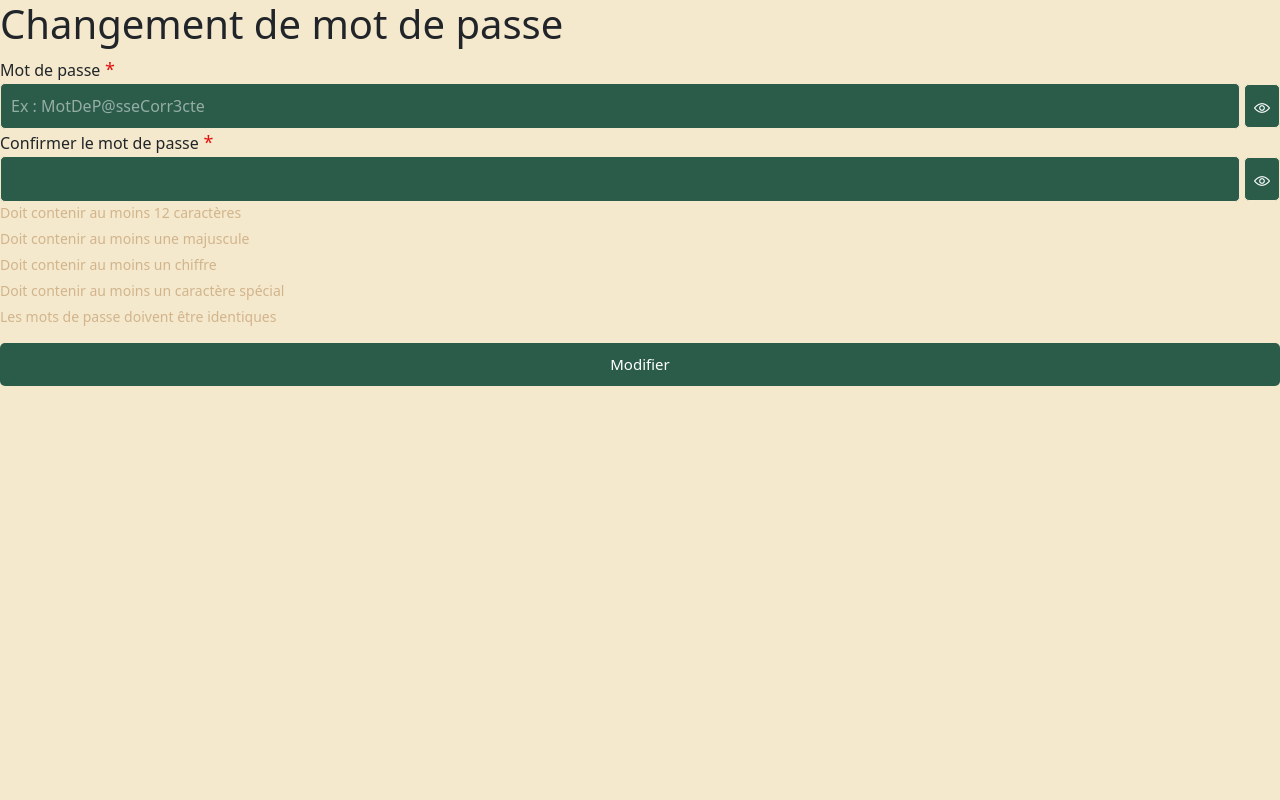
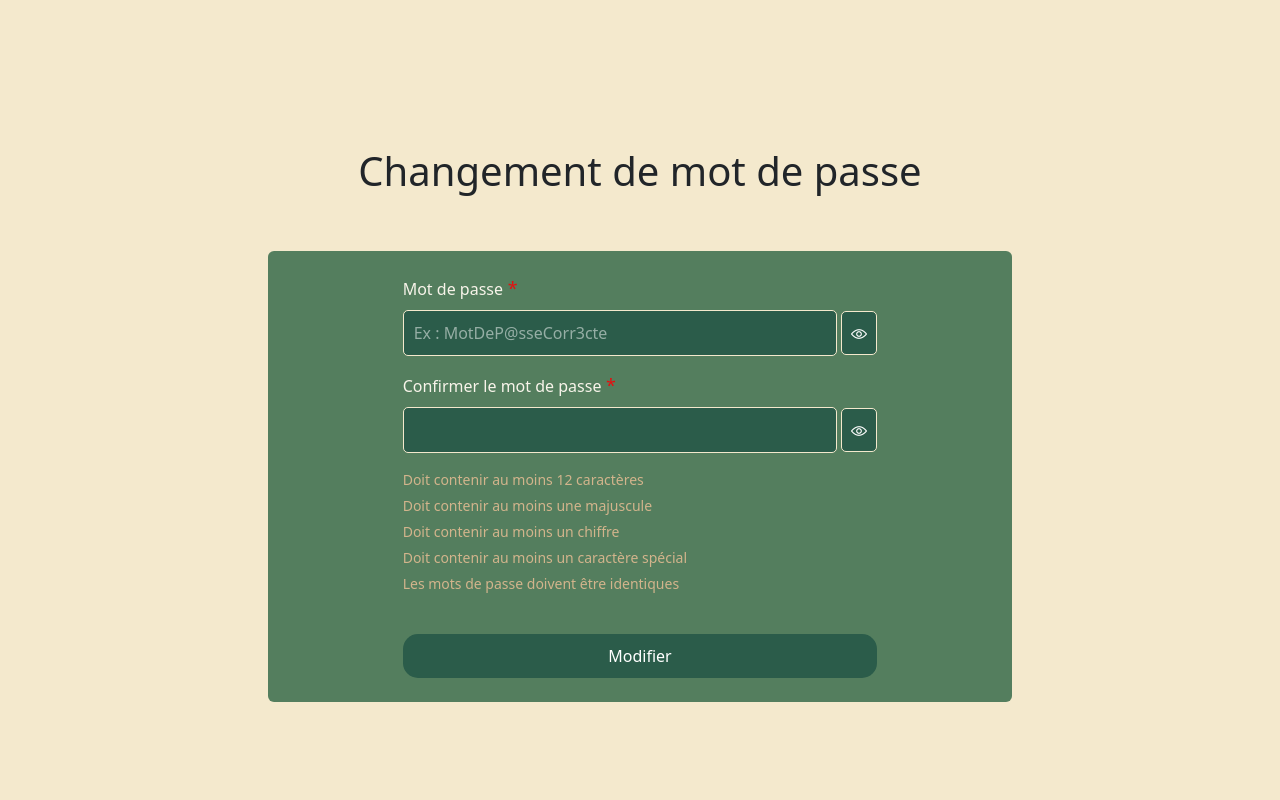
Before and after one commit to FC-Rats/Links-Awordkening, a PHP site: page /recuperation-password.php?token=1 in a window 1280 px wide. Run offline with PHP 8.4, Linux system fonts and the light colour scheme.

Commit message:
front main pages

```diff
--- a/Assets/CSS/form.css
+++ b/Assets/CSS/form.css
@@ -93,7 +93,7 @@ input::placeholder {
 #connection-button {
     margin: 0 auto;
     display: block;
-    border-radius: 15px;
+    border-radius: 15px!important;
     border: none;
     padding: 10px;
     cursor: pointer;
@@ -109,7 +109,7 @@ input::placeholder {
 
 #submit-button:not([disabled]),
 #connection-button {
-    background-color: var(--coffee);
+    background-color: var(--coffee)!important;
     color: #fff;
     margin-top: 15px;
     width: 100%;
--- a/Includes/account-connection.php
+++ b/Includes/account-connection.php
@@ -3,7 +3,7 @@ session_start();
 if (!class_exists('Connection')) {
     include('connection-function.php');
 }
-include 'utils.php';
+include '_utils.php';
 
 if ($_SERVER["REQUEST_METHOD"] == "POST") {
     if (isset($_POST["username"]) && isset($_POST["password"])) {
--- a/Includes/account-creation.php
+++ b/Includes/account-creation.php
@@ -4,7 +4,7 @@ if (!class_exists('Connection')) {
     include('connection-function.php');
 }
 
-include 'utils.php';
+include '_utils.php';
 
 if (isset($_POST["username"]) && isset($_POST["birthYear"]) && isset($_POST["email"]) && isset($_POST["password"])) {
     $username = $_POST["username"];
--- a/Includes/account-logout.php
+++ b/Includes/account-logout.php
@@ -5,7 +5,7 @@ if (!class_exists('Connection')) {
     include('connection-function.php');
 }
 
-include 'utils.php';
+include '_utils.php';
 
 $log = $db->query("INSERT INTO LA_LOG (idUser, dateTime, log, ip) VALUES (:id,:datetime,:log,:ip);", array(array(':id', $_SESSION['idUser']), array(':datetime',date('Y-m-d H:i:s')), array(':log', 'Deconnexion'), array(':ip', getIP())));
 
--- a/Includes/update-password.php
+++ b/Includes/update-password.php
@@ -8,7 +8,7 @@ if (!class_exists('Connection')) {
     include('connection-function.php');
 }
 
-include 'utils.php';
+include '_utils.php';
 
 $token = $_POST['token'];
 $password = password_hash($_POST["password"], PASSWORD_DEFAULT);
--- a/Pages/login.php
+++ b/Pages/login.php
@@ -15,11 +15,11 @@
 </head>
 
 <body>
-    <div class="container vh-100 d-flex justify-content-center align-items-center ">
-        <div class="row justify-content-center w-100 ">
+    <div class="container section d-flex justify-content-center align-items-center ">
+        <div class="row justify-content-center col-12">
             <h1 class="d-flex justify-content-center">Se connecter</h1>
             <div class="col-md-6 d-flex justify-content-center">
-                <form action="../Includes/account-connection.php" method="post" class="w-75 bg-viridian p-5 rounded-3">
+                <form action="../Includes/account-connection.php" method="post" class="col-lg-8 bg-viridian py-4 px-3 px-md-5 rounded-3">
                     <label for="username" class="text-white">Pseudo<span class="required"> *</span></label>
                     <input type="text" id="username" name="username" placeholder="Ex : WordsKing77" required>
 
--- a/Pages/recuperation-password.php
+++ b/Pages/recuperation-password.php
@@ -10,20 +10,26 @@
 </head>
 
 <body>
-    <h1>Changement de mot de passe </h1>
-    <form method="POST" action="../Includes/update-password.php">
-        <input type="hidden" name="token" value="<?php htmlspecialchars($_GET['token']); ?>">
+    <div class="container section d-flex flex-column justify-content-center align-items-center py-3 bg">
+        <h1 class="text-center py-5">Changement de mot de passe</h1>
+        <div class="col-12 col-md-8 bg-viridian rounded-2 d-flex justify-content-center align-items-center py-4 px-3">
+            <form action="../Includes/update-password.php" method="post" id="password-form" class="border-0 text-start col-md-8 col-12">
+                <input type="hidden" name="token" id="token" value="<?php htmlspecialchars($_GET['token']); ?>">
 
-        <label for="password">Mot de passe<span class="required"> *</span></label>
+                <div class="mb-3">
+                    <label for="password" class="form-label text-light">Mot de passe<span class="required"> *</span></label>
                     <div class="password-input">
                         <input type="password" id="password" name="password" placeholder="Ex : MotDeP@sseCorr3cte" required>
                         <button type="button" id="toggle-password"><img src="../Assets/img/oeil.png"></button>
                     </div>
+                </div>
 
-        <label for="confirm-password">Confirmer le mot de passe<span class="required"> *</span></label>
+                <div class="mb-3">
+                    <label for="confirm-password" class="form-label text-light">Confirmer le mot de passe<span class="required"> *</span></label>
                     <div class="password-input">
                         <input type="password" id="confirm-password" name="confirm-password" required>
                         <button type="button" id="toggle-confirm-password"><img src="../Assets/img/oeil.png"></button>
+                    </div>
                 </div>
 
                 <div id="password-conditions">
@@ -36,14 +42,16 @@
                     </ul>
                 </div>
 
-        <span id="erreur"></span>
+                <span id="erreur"></span><br>
 
-        <input type="submit" id="submit-button" value="Modifier">
+                <input type="submit" id="submit-button" value="Modifier" disabled>
             </form>
+        </div>
+    </div>
 
     <?php include '../Includes/importFooter.php'; ?>
-    <script src="../Assets/fonts/password-toggle.js"></script>
-    <script src="../Assets/fonts/password-check.js"></script>
+    <script src="../Assets/JS/password-toggle.js"></script>
+    <script src="../Assets/JS/password-check.js"></script>
 </body>
 
 </html>
```
Also changed, not shown: Pages/recover.php (+18 -7 lines), Includes/_utils.php (renamed from Includes/utils.php). Lines whose indentation alone changed are shown as unchanged.
